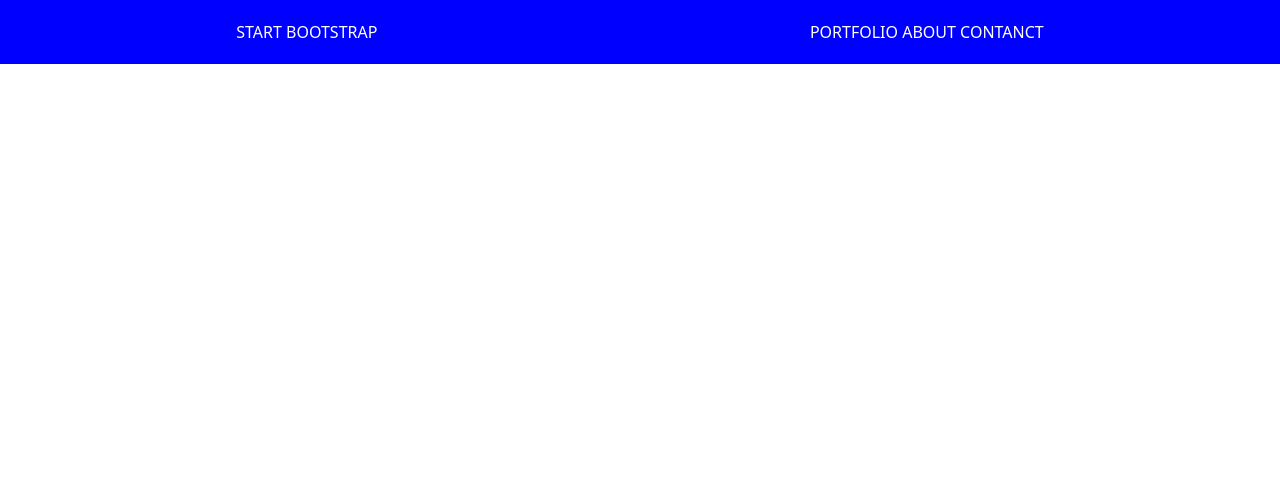
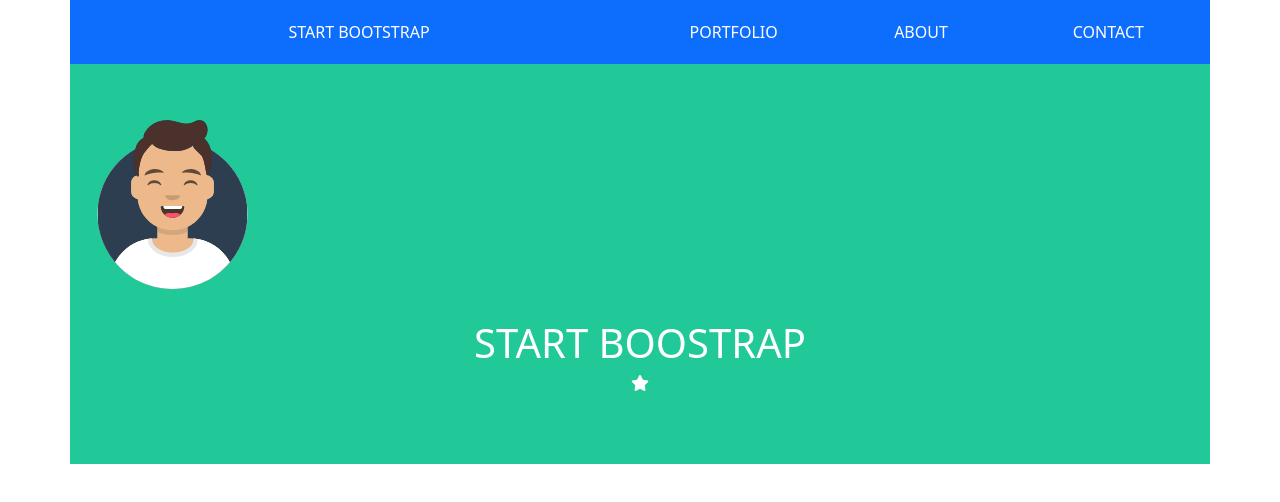
Before and after one commit to martinaapalazzi/html-css-bootstrap-freelancer, a plain HTML site: page index.html in a window 1280 px wide. Drawn offline with nearby package versions, Linux system fonts and the light colour scheme.

Commit message:
re-done beginning

```diff
--- a/index.html
+++ b/index.html
@@ -11,21 +11,41 @@
     <title>Bootstrap Freelancer</title>
 </head>
 <body>
-    <header>
-        <nav class="header-container">
-            <div>
-                <a href="#">start bootstrap</a>
+    <header class="container text-center header-container">
+        <nav class="row">
+            <div class="col">
+                <div>
+                    <a href="#">start bootstrap</a>
+                </div>
             </div>
-            <div>
-                <a href="#">portfolio</a>
-                <a href="#">about</a>
-                <a href="#">contanct</a>
+            <div class="col">
+                <div class="row">
+                    <div class="col-4">
+                        <a href="#">portfolio</a>
+                    </div>
+                    <div class="col-4">
+                        <a href="#">about</a>
+                    </div>
+                    <div class="col-4">
+                        <a href="#">contact</a>
+                    </div>
+                </div>
             </div>
         </nav>
     </header>
 
     <main>
-
+        <section class="container text-center green-container">
+            <div>
+                <img src="avatar.svg" alt="">
+            </div>
+            <div>
+                <h1>start boostrap</h1>
+            </div>
+            <div class="flex-icon-hr">
+                <i class="fa-solid fa-star" style="color: #ffffff;"></i>
+            </div>
+        </section>
     </main>
 
     <footer>
--- a/style.css
+++ b/style.css
@@ -1,9 +1,7 @@
 /* HEADER */
 
-.header-container {
-    display: flex;
-    background-color: blue;
-    justify-content: space-around;
+.container  {
+    background-color: var(--bs-primary);
     padding: 20px;
 }
 
@@ -12,3 +10,34 @@ a {
     text-decoration: none;
     color: white;
 }
+
+/* MAIN */
+
+/* 1ST SECTION */
+
+.green-container {
+    background-color: #20c997;
+    height: 400px;
+}
+
+.green-container > :first-child {
+    width: 15%;
+    margin: 30px 0;
+}
+
+.green-container h1 {
+    text-transform: uppercase;
+    color: white;
+}
+
+.flex-icon-hr {
+    display: flex;
+    align-items: center;
+    justify-content: space-around;
+}
+
+.flex-icon-hr hr {
+    width: 100px;
+    height: 10px;
+    background-color: white;
+}
```
